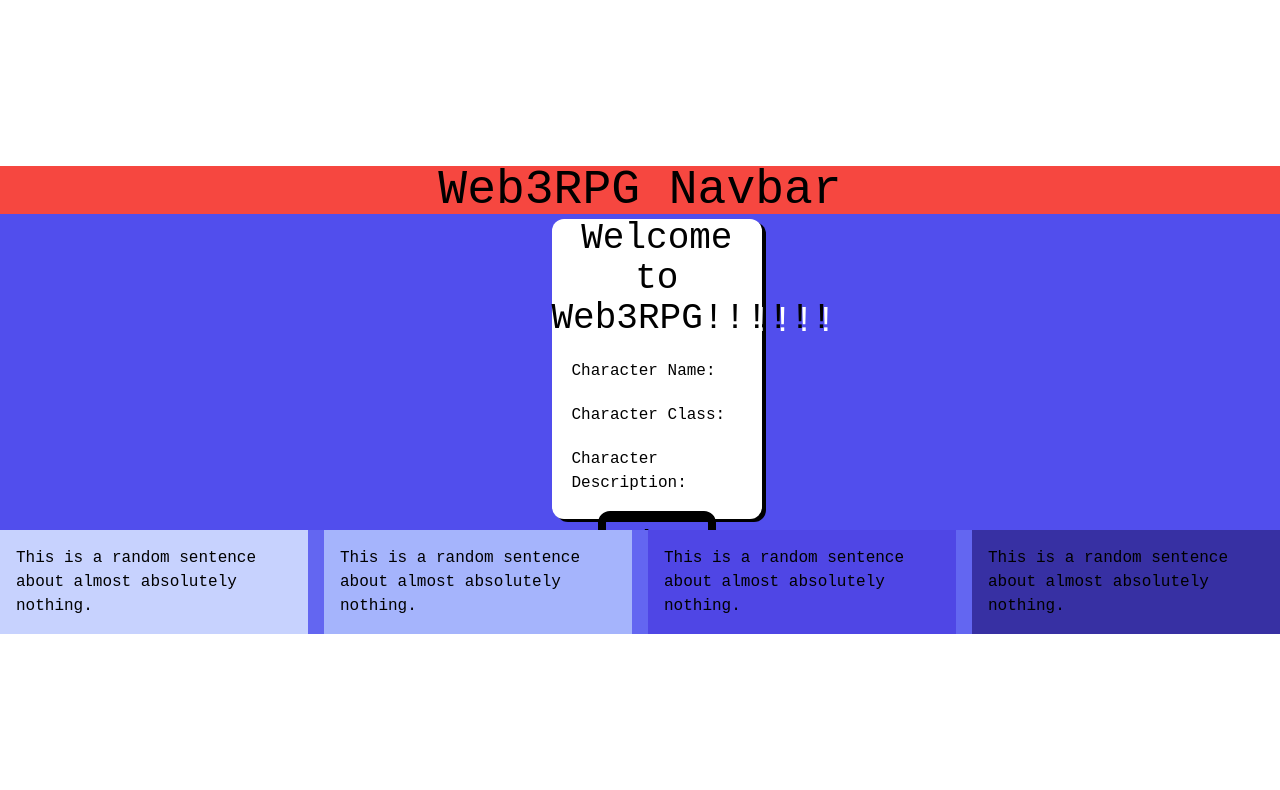
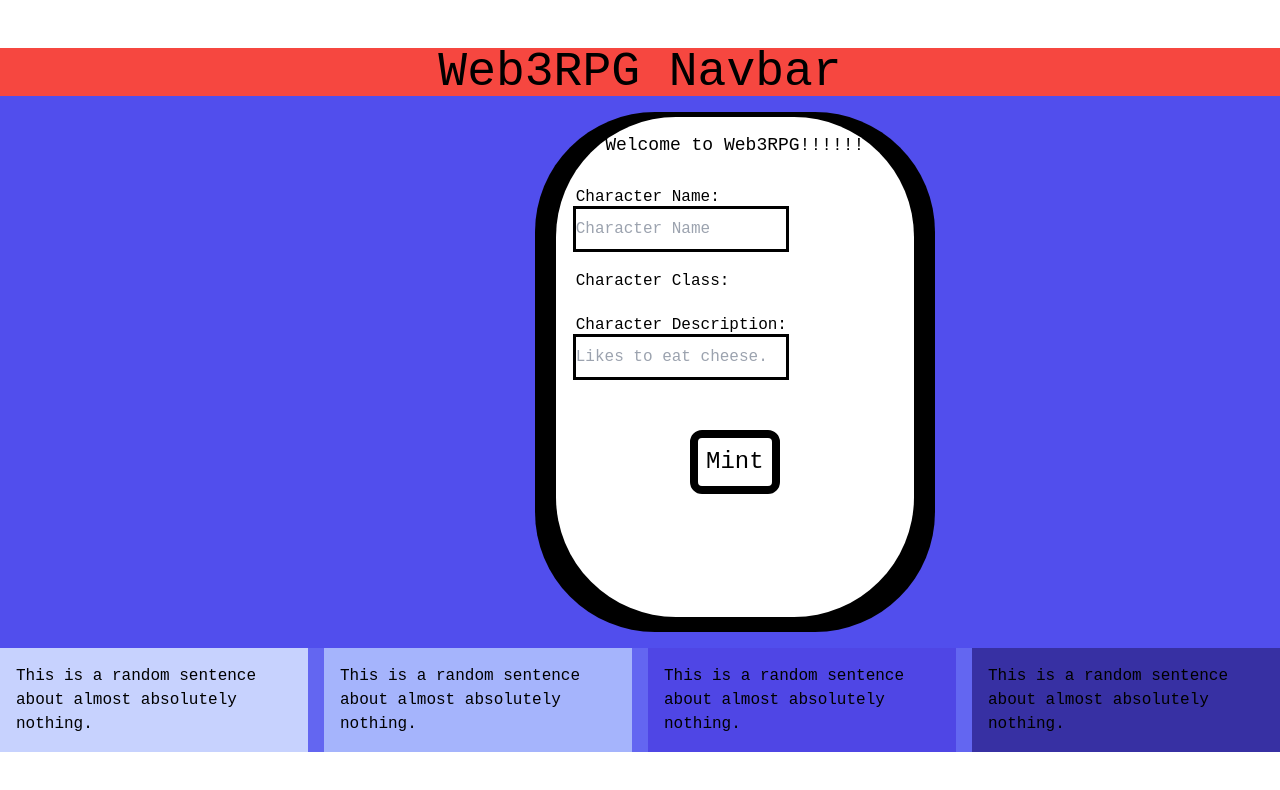
Before and after one commit to cuddleofdeath/web3rpg, a Next.js app: page / in a window 1280 px wide. Shown: the top 790 px of the page. Built offline with nearby package versions, Linux system fonts and the light colour scheme.

Commit message:
slight styling update

```diff
--- a/pages/index.js
+++ b/pages/index.js
@@ -6,18 +6,35 @@ export default function Home() {
       </div>
       <div className='grid grid-cols-3 bg-[#514eed] text-white w-full  p-2 justify-center text-center text-4xl'>
         <div></div>
-        <div className='rounded-xl bg-black text-white ml-[30%] w-1/2 h-[300px]'>
-          Welcome to Web3RPG!!!!!! test
-          <p className='mt-2'>Testing</p>
+        <div className='grid-cols-5 rounded-[120px] bg-black text-white ml-[25%] mb-2 mt-2 w-[95%] h-[520px] '>
+          {/* Welcome to Web3RPG!!!!!! test */}
+          {/* <p className='mt-2'>Testing</p> */}
         </div>
-        <div className='rounded-xl bg-white text-black ml-[-71%] mt-[-0.7%] w-1/2 h-[300px]'>
-          Welcome to Web3RPG!!!!!!
-          <p className='mt-5 text-left ml-5 text-base'>Character Name:</p>
+        <div className='rounded-[120px] bg-white text-black ml-[-70%] mt-[3%] w-[85%] h-[500px]'>
+          <p className='text-[50%] mt-2'>Welcome to Web3RPG!!!!!!</p>
+          <p className='mt-5 text-left ml-5 text-base'>
+            Character Name:{' '}
+            <input
+              className='w-25 py-2 outline border-black'
+              type='text'
+              placeholder='Character Name'
+            />
+          </p>{' '}
+          {/* <input
+            className='w-20 py-2 outline border-black'
+            type='text'
+            placeholder='Character Name'
+          /> */}
           <p className='mt-5 text-left ml-5 text-base'>Character Class:</p>
           <p className='mt-5 text-left ml-5 text-base'>
-            Character Description:
+            Character Description:{' '}
+            <input
+              className='w-25 py-2 outline border-black'
+              type='text'
+              placeholder='Likes to eat cheese.'
+            />
           </p>
-          <button className='mt-4 border-solid rounded-xl border-black border-[8px] p-2 hover:border-red-700 hover:text-red-700'>
+          <button className='mt-[15%] border-solid rounded-xl border-black border-[8px] p-2 hover:border-red-700 hover:text-red-700 text-2xl'>
             Mint
           </button>
         </div>
```
